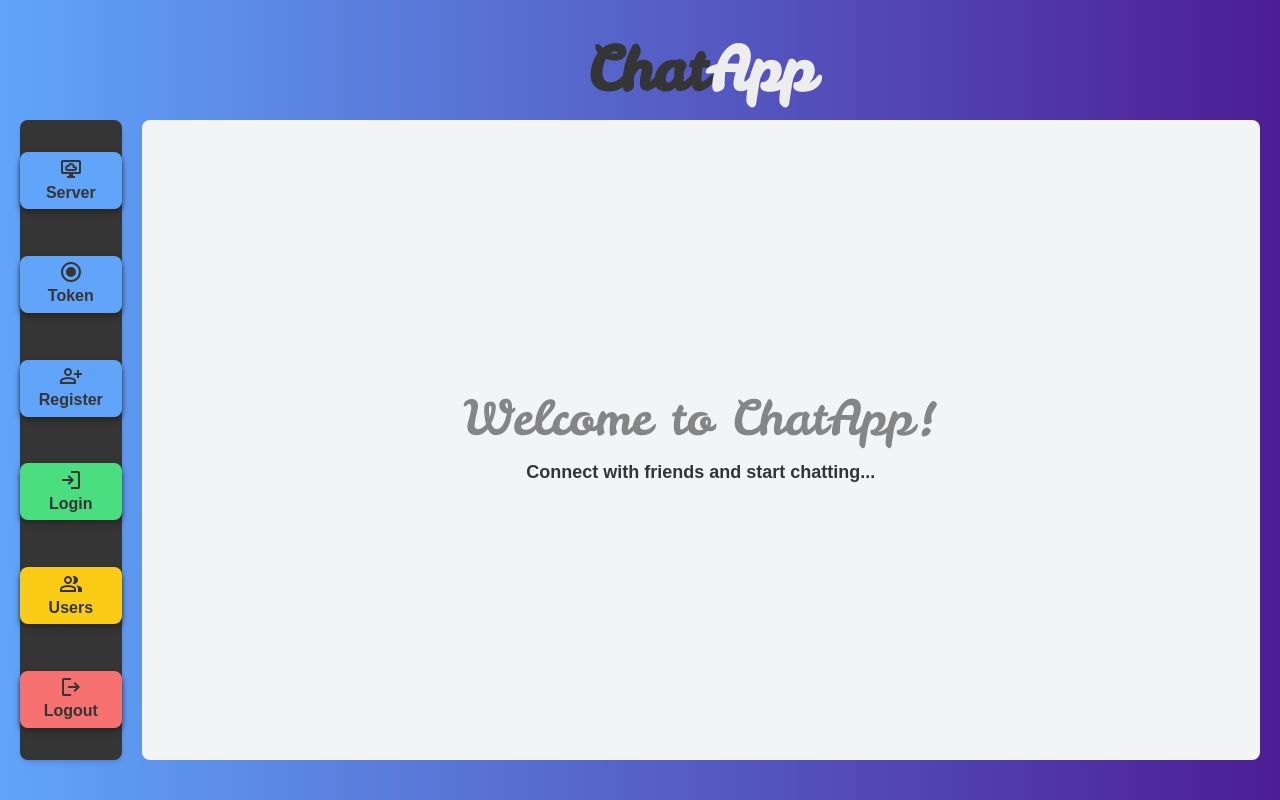
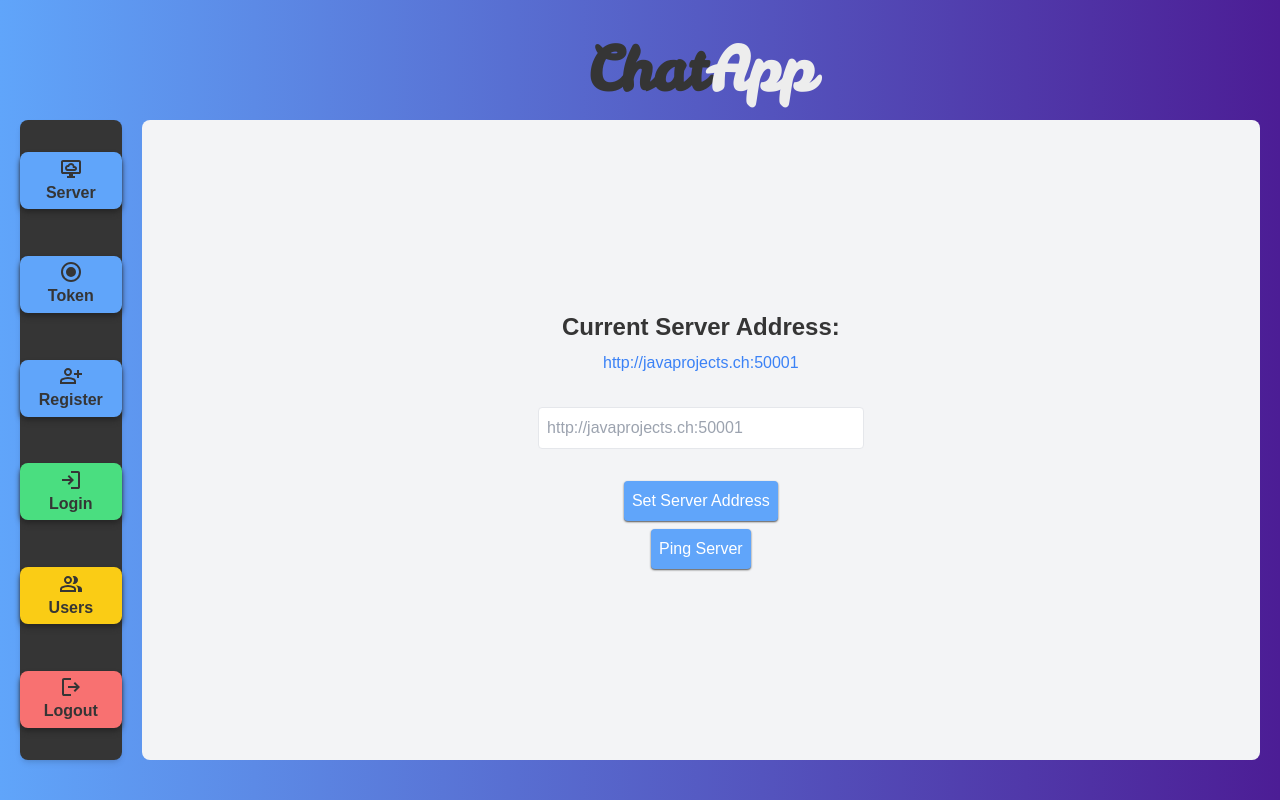
Before and after one commit to noeddi2be/chat-client, a Next.js app: page / in a window 1280 px wide. Both pictures are taken after a click on the button "Server". Built offline with nearby package versions, Linux system fonts and the light colour scheme; no server answers.

Commit message:
Change Server Address implemented, update README

```diff
--- a/src/app/page.tsx
+++ b/src/app/page.tsx
@@ -6,26 +6,32 @@ import Register from '../components/Register';
 import Login from '../components/Login';
 import Chat from '../components/Chat';
 import UserList from '../components/UserList';
-import { logoutUser, pingServer, checkToken } from '../services/api';
+import ServerAddress from '../components/ServerAddress';
+// import { pingServer } from '../services/api';
+import { logoutUser, checkToken } from '../services/api';
 
-type View = 'welcome' | 'register' | 'login';
+type View = 'welcome' | 'register' | 'login' | 'server';
 
 export default function Home() {
   const [currentView, setCurrentView] = useState<View>('welcome');
   const [message, setMessage] = useState<string>('');
   const [selectedUser, setSelectedUser] = useState(null);
 
-  const handlePingClick = async () => {
-    try {
-      const response = await pingServer();
-      const firstKey = Object.keys(response.data)[0];
-      const firstValue = response.data[firstKey];
-      alert("Server is reachable: " + firstValue.toString()[0].toUpperCase() + firstValue.toString().substring(1));
-    } catch (error) {
-      console.error("Error pinging server: ", error);
-      alert("Error pinging server: " + error.message);
-    }
-  };
+  // const handlePingClick = async () => {
+  //   try {
+  //     const response = await pingServer();
+  //     const firstKey = Object.keys(response.data)[0];
+  //     const firstValue = response.data[firstKey];
+  //     alert("Server is reachable: " + firstValue.toString()[0].toUpperCase() + firstValue.toString().substring(1));
+  //   } catch (error) {
+  //     console.error("Error pinging server: ", error);
+  //     alert("Error pinging server: " + error.message);
+  //   }
+  // };
+
+  const handleServerClick = () => {
+    setCurrentView('server');
+  }
 
   const handleCheckToken = async () => {
     const token = localStorage.getItem("token");
@@ -42,7 +48,7 @@ export default function Home() {
 
   const handleRegisterClick = () => {
     const token = localStorage.getItem('token');
-    if (token !== null) {
+    if (token !== null && token !== 'undefined') {
       alert("You must log out before registering a new account.");
     } else {
       setCurrentView('register');
@@ -51,8 +57,9 @@ export default function Home() {
 
   const handleLoginClick = () => {
     const token = localStorage.getItem('token');
-    if (token !== null) {
+    if (token !== null && token !== 'undefined') {
       alert("You are already logged in as: " + localStorage.getItem('username'));
+      console.log(localStorage.getItem('token'));
     } else {
       setCurrentView('login');
     }
@@ -60,7 +67,7 @@ export default function Home() {
 
   const handleUsersClick = () => {
     const token = localStorage.getItem('token');
-    if (token === null) {
+    if (token === null || token === 'undefined') {
       alert("You must log in before viewing users.");
     } else {
     setCurrentView('users');
@@ -74,7 +81,7 @@ export default function Home() {
 
   const handleChatClick = () => {
     const token = localStorage.getItem('token');
-    if (token === null) {
+    if (token === null || token === 'undefined') {
       alert("You must log in before chatting with a user.");
     } else {
       setCurrentView('chat');
@@ -83,7 +90,7 @@ export default function Home() {
 
   const handleLogoutClick = async () => {
     const token = localStorage.getItem('token');
-    if (token) {
+    if (token && token !== 'undefined') {
       try {
         await logoutUser(token);
         localStorage.removeItem('token');
@@ -94,8 +101,16 @@ export default function Home() {
         console.error('Logout failed:', err);
         setMessage('Logout failed. Please try again.');
       }
+    } else if (token === 'undefined') {
+      try {
+        localStorage.removeItem('token');
+        alert("You are already logged out.");
+      } catch (err) {
+        console.log("Error removing token: ", err);
+        {/** Do nothing more, all good */}
+      }
     } else {
-      alert("Already logged out.");
+      alert("You are already logged out.");
     }
   };
 
@@ -119,11 +134,12 @@ export default function Home() {
               onLogoutClick={handleLogoutClick}
               onChatClick={handleChatClick}
               onUsersClick={handleUsersClick}
-              onServerClick={handlePingClick}
+              onServerClick={handleServerClick}
               onTokenClick={handleCheckToken}
             />
           </div>
           <div className="flex flex-col rounded-lg items-center justify-center min-h-[80vh] bg-gray-100 w-11/12">
+            {currentView === 'server' && <ServerAddress />}
             {currentView === 'register' && <Register />}
             {currentView === 'login' && <Login />}
             {currentView === 'users' && <UserList onUserSelect={handleUserSelect} />}
--- /dev/null
+++ b/src/components/ServerAddress.tsx
@@ -0,0 +1,55 @@
+import { useState } from 'react';
+import { pingServer, setApiUrl } from '../services/api';
+
+const ServerAddress = () => {
+  const [serverAddress, setServerAddress] = useState('http://javaprojects.ch:50001');
+
+  const handleSetAddress = () => {
+    const token = localStorage.getItem('token');
+    if (token) {
+      alert('You must first log out to change the server address.');
+      return;
+    }
+    setApiUrl(serverAddress);
+    alert(`Server address set to: ${serverAddress}`);
+  };
+
+  const handlePingServer = async () => {
+    try {
+      const response = await pingServer();
+      const firstKey = Object.keys(response.data)[0];
+      const firstValue = response.data[firstKey];
+      alert(`Server is reachable: ${firstValue}`);
+    } catch (error) {
+      alert(`Failed to reach the server at ${serverAddress}: ${error.message}`);
+    }
+  };
+
+  return (
+    <div className="flex flex-col text-dark items-center p-4 w-5/12 rounded-lg">
+      <h2 className="text-2xl font-bold mb-2">Current Server Address:</h2>
+      <p className="mb-8 text-blue-500">{serverAddress}</p>
+      <input
+        type="text"
+        value={serverAddress}
+        onChange={(e) => setServerAddress(e.target.value)}
+        placeholder="Enter new server address"
+        className="mb-8 p-2 border text-gray-400 w-9/12 rounded"
+      />
+      <button
+        onClick={handleSetAddress}
+        className="bg-blue-400 text-white p-2 shadow-neutral-600 shadow-sm rounded mb-2"
+      >
+        Set Server Address
+      </button>
+      <button
+        onClick={handlePingServer}
+        className="bg-blue-400 text-white p-2 shadow-neutral-600 shadow-sm rounded"
+      >
+        Ping Server
+      </button>
+    </div>
+  );
+};
+
+export default ServerAddress;
--- a/src/components/Sidebar.tsx
+++ b/src/components/Sidebar.tsx
@@ -3,7 +3,7 @@ interface SidebarProps {
   onLoginClick: () => void;
   onLogoutClick: () => void;
   onUsersClick: () => void;
-  onChatClick: () => void;
+  // onChatClick: () => void;
   onServerClick: () => void;
   onTokenClick: () => void;
 }
--- a/src/components/UserList.tsx
+++ b/src/components/UserList.tsx
@@ -36,7 +36,7 @@ const UserList = ({ onUserSelect }) => {
   return (
     <div className="max-h-[80vh] w-full flex flex-col items-center justify-center p-4 bg-gray-100 rounded-lg">
       <h2 className="text-xl font-bold mb-4 text-dark text-center">Select a user to Chat:</h2>
-      <ul className="bg-white rounded-lg p-4 w-5/12 overflow-y-auto text-center">
+      <ul className="bg-white shadow-md rounded-lg p-4 w-5/12 overflow-y-auto text-center">
         {users.map((user, index) => (
           <li key={index} className="p-1">
             <button
@@ -51,7 +51,7 @@ const UserList = ({ onUserSelect }) => {
       </ul>
       <button
         onClick={handleConfirmSelection}
-        className="mt-4 p-2 bg-yellow-400 text-dark font-bold rounded-lg w-3/12"
+        className="mt-4 p-2 bg-yellow-400 text-dark shadow-neutral-800 shadow-sm font-bold rounded-lg w-3/12"
         disabled={!selectedUser} // Disable button if no user is selected
       >
         Chat
--- a/src/services/api.tsx
+++ b/src/services/api.tsx
@@ -1,6 +1,11 @@
 import axios from 'axios';
 
-const API_URL = 'http://javaprojects.ch:50001';
+let API_URL = 'http://javaprojects.ch:50001';
+
+export const setApiUrl = (url) => {
+  API_URL = url;
+  axios.defaults.baseURL = API_URL;
+};
 
 // Set up interceptors for debugging in browser console:
 axios.interceptors.request.use(request => {
```
Also changed, not shown: 1 other file (tests, documents, lock files or other folders).
